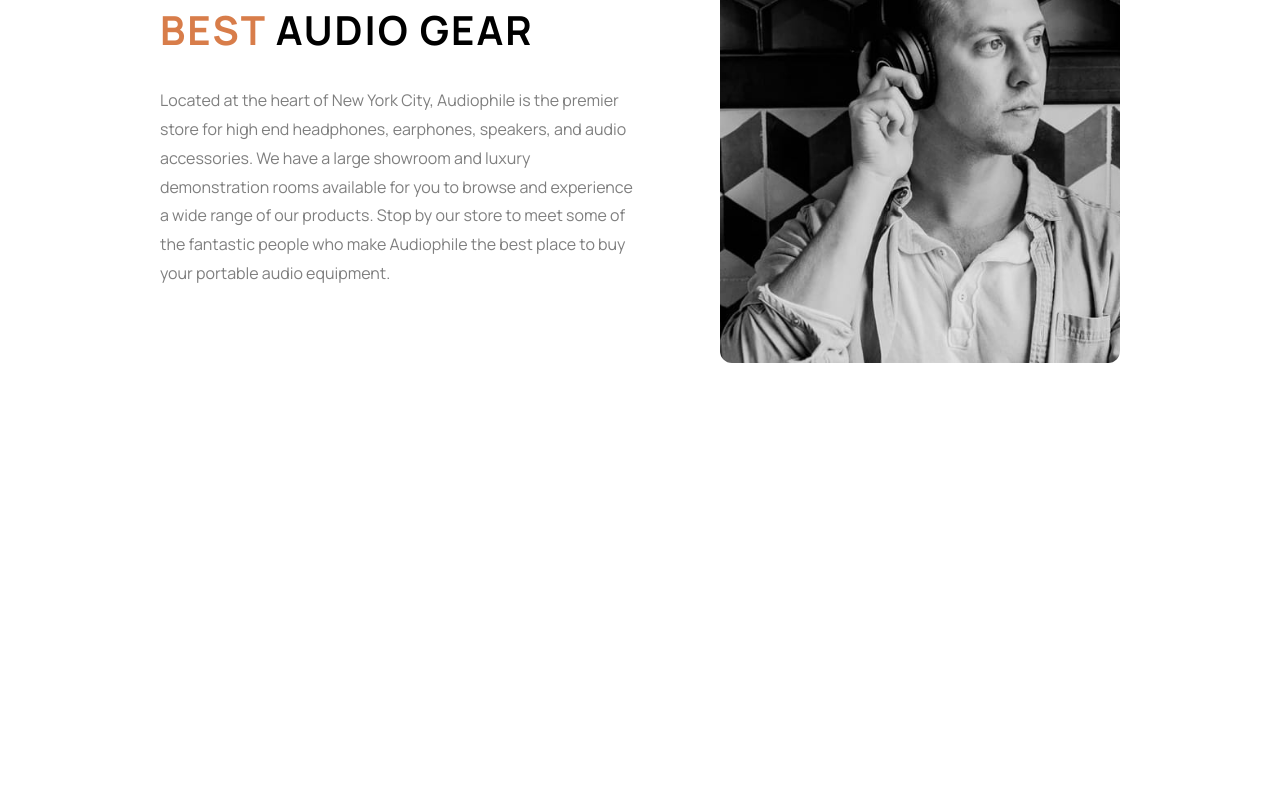
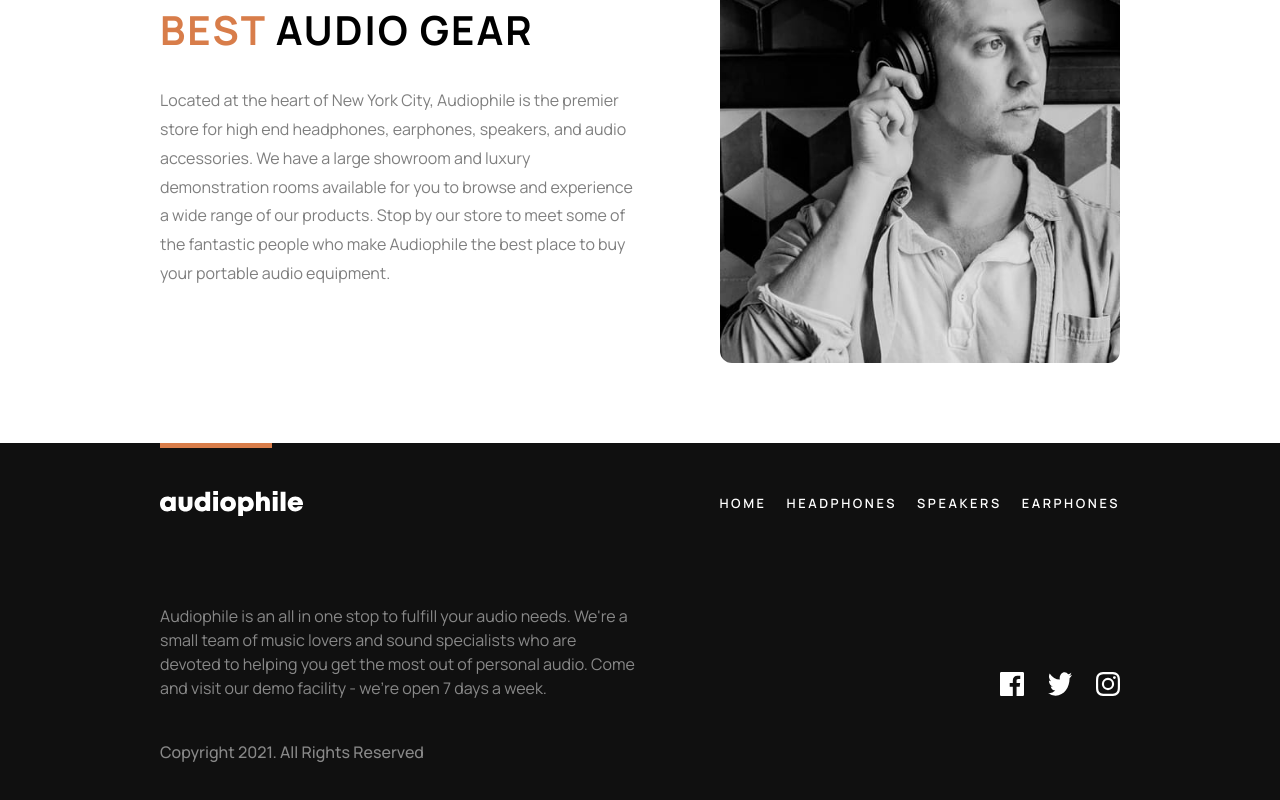
Before and after one commit to NIKO-DEV06/audiophile, a Next.js app: page / in a window 1280 px wide. Shown: the part 2917-3717 px from the top of the page. Before the commit the page ends 3360 px from the top, so only its background shows below. Built offline with nearby package versions, Linux system fonts and the light colour scheme.

Commit message:
added footer for all screens

```diff
--- a/app/layout.tsx
+++ b/app/layout.tsx
@@ -1,6 +1,7 @@
 import "./globals.css";
 import { Manrope } from "next/font/google";
 import Header from "@/components/header/Header";
+import Footer from "@/components/footer/Footer";
 
 const manrope = Manrope({
   weight: ["200", "300", "400", "500", "600", "700", "800"],
@@ -22,7 +23,7 @@
       <body className={`${manrope.className} bg-whitw`}>
         <Header />
         <main>{children}</main>
-        {/* <Footer /> */}
+        <Footer />
       </body>
     </html>
   );
--- a/components/footer/About.tsx
+++ b/components/footer/About.tsx
@@ -10,7 +10,7 @@
           <div className="imgAbout bg-center bg-no-repeat bg-cover h-[330px] rounded-xl md:h-[320px] lg:h-[480px]"></div>
         </ImageReveal>
       </div>
-      <div className="flex flex-col gap-[1.5rem] md:gap-[2rem] lg:w-1/2">
+      <div className="flex flex-col items-center lg:items-start gap-[1.5rem] md:gap-[2rem] lg:w-1/2">
         <Reveal>
           <h1 className="uppercase text-center lg:text-left text-[2rem] md:text-[2.5rem] px-7 md:px-14 font-bold md:w-[40rem] lg:w-[30rem] md:mx-auto lg:mx-0 lg:px-0 tracking-wider md:leading-[3rem]">
             Bringing you the <span className="text-[#D87D4A]">best</span> audio
--- a/components/footer/Footer.tsx
+++ b/components/footer/Footer.tsx
@@ -1,7 +1,63 @@
-import React from "react";
+import Image from "next/image";
+import Link from "next/link";
+import logo from "@/assets/shared/desktop/logo.svg";
+import facebook from "@/assets/shared/desktop/icon-facebook.svg";
+import instagram from "@/assets/shared/desktop/icon-instagram.svg";
+import twitter from "@/assets/shared/desktop/icon-twitter.svg";
 
 const Footer = () => {
-  return <div>Footer</div>;
+  return (
+    <footer className="bg-[#101010] text-white relative px-7 md:px-14 lg:px-[8rem] xl:px-[10rem]">
+      <div className="absolute bg-[#D87D4A] h-[5px] w-[7rem] left-1/2 md:left-14 lg:left-[8rem] xl:left-[10rem] transform -translate-x-1/2 md:translate-x-0"></div>
+      <div className="flex flex-col lg:flex-row lg:justify-between lg:items-center items-center md:items-start">
+        <div className="py-[3rem]">
+          <Image src={logo} alt="logo-img" />
+        </div>
+        <nav className="flex flex-col md:flex-row items-center gap-5 uppercase text-[0.9rem] md:text-[0.8rem] font-semibold tracking-[0.2em]">
+          <Link href={"/"} className="hover:text-[#D87D4A] duration-150">
+            Home
+          </Link>
+          <Link href={"/"} className="hover:text-[#D87D4A] duration-150">
+            Headphones
+          </Link>
+          <Link href={"/"} className="hover:text-[#D87D4A] duration-150">
+            Speakers
+          </Link>
+          <Link href={"/"} className="hover:text-[#D87D4A] duration-150">
+            Earphones
+          </Link>
+        </nav>
+      </div>
+      <p className=" opacity-50 text-[1.1rem] mt-[2.5rem] text-center md:text-left md:text-[1rem] lg:w-[50%]">
+        Audiophile is an all in one stop to fulfill your audio needs. We're a
+        small team of music lovers and sound specialists who are devoted to
+        helping you get the most out of personal audio. Come and visit our demo
+        facility - we're open 7 days a week.
+      </p>
+      <div className="md:flex md:justify-between md:items-baseline lg:items-center">
+        <p className="opacity-50 py-[2.5rem] text-center md:text-left font-semibold md:font-[500]">
+          Copyright 2021. All Rights Reserved
+        </p>
+        <div className="flex justify-center gap-[1.5rem] pb-[3.5rem] lg:translate-y-[-2.5rem]">
+          <Image
+            src={facebook}
+            alt="facebook-icon"
+            className="cursor-pointer hover:opacity-80 duration-200"
+          />
+          <Image
+            src={twitter}
+            alt="twitter-icon"
+            className="cursor-pointer hover:opacity-80 duration-200"
+          />
+          <Image
+            src={instagram}
+            alt="instagram-icon"
+            className="cursor-pointer hover:opacity-80 duration-200"
+          />
+        </div>
+      </div>
+    </footer>
+  );
 };
 
 export default Footer;
```
